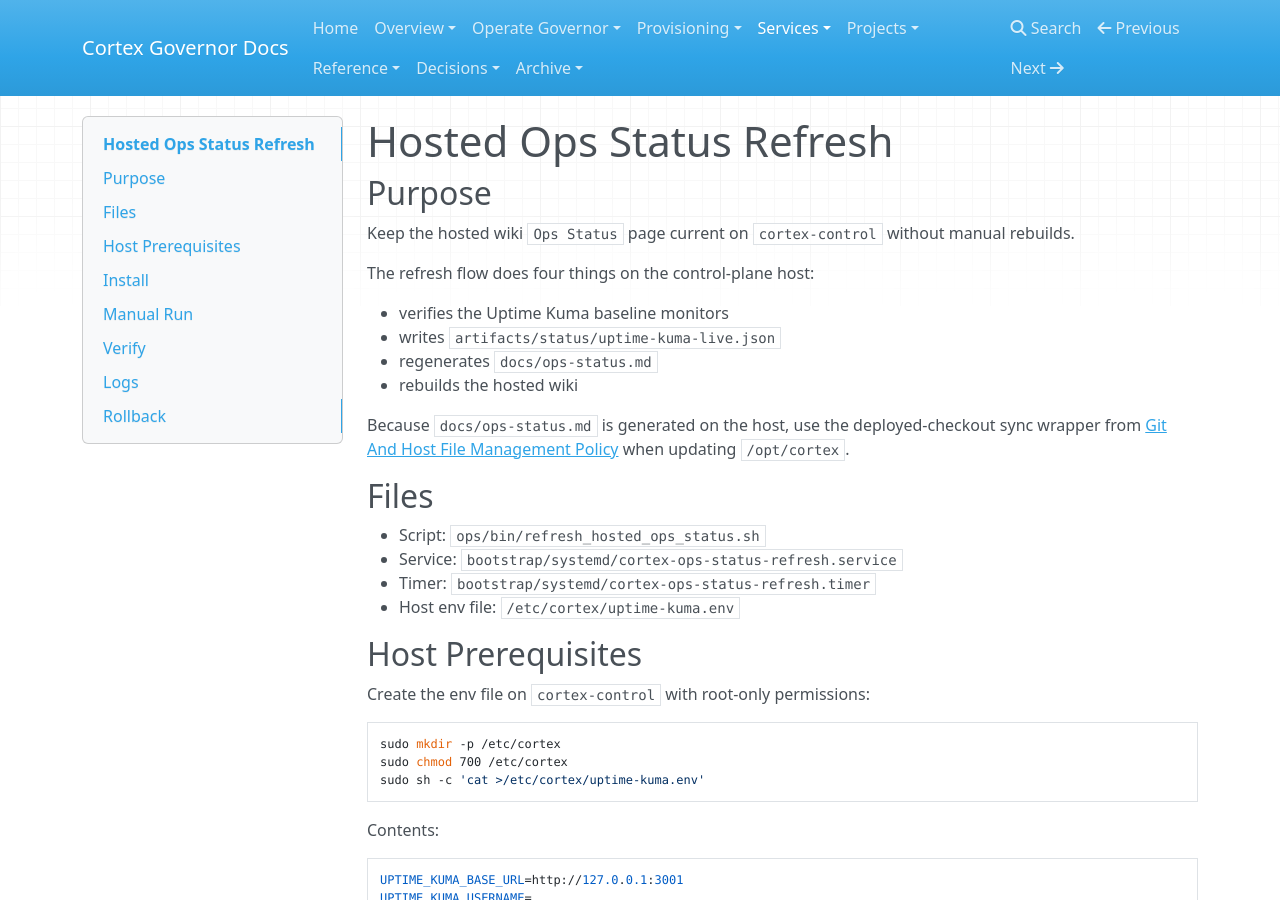
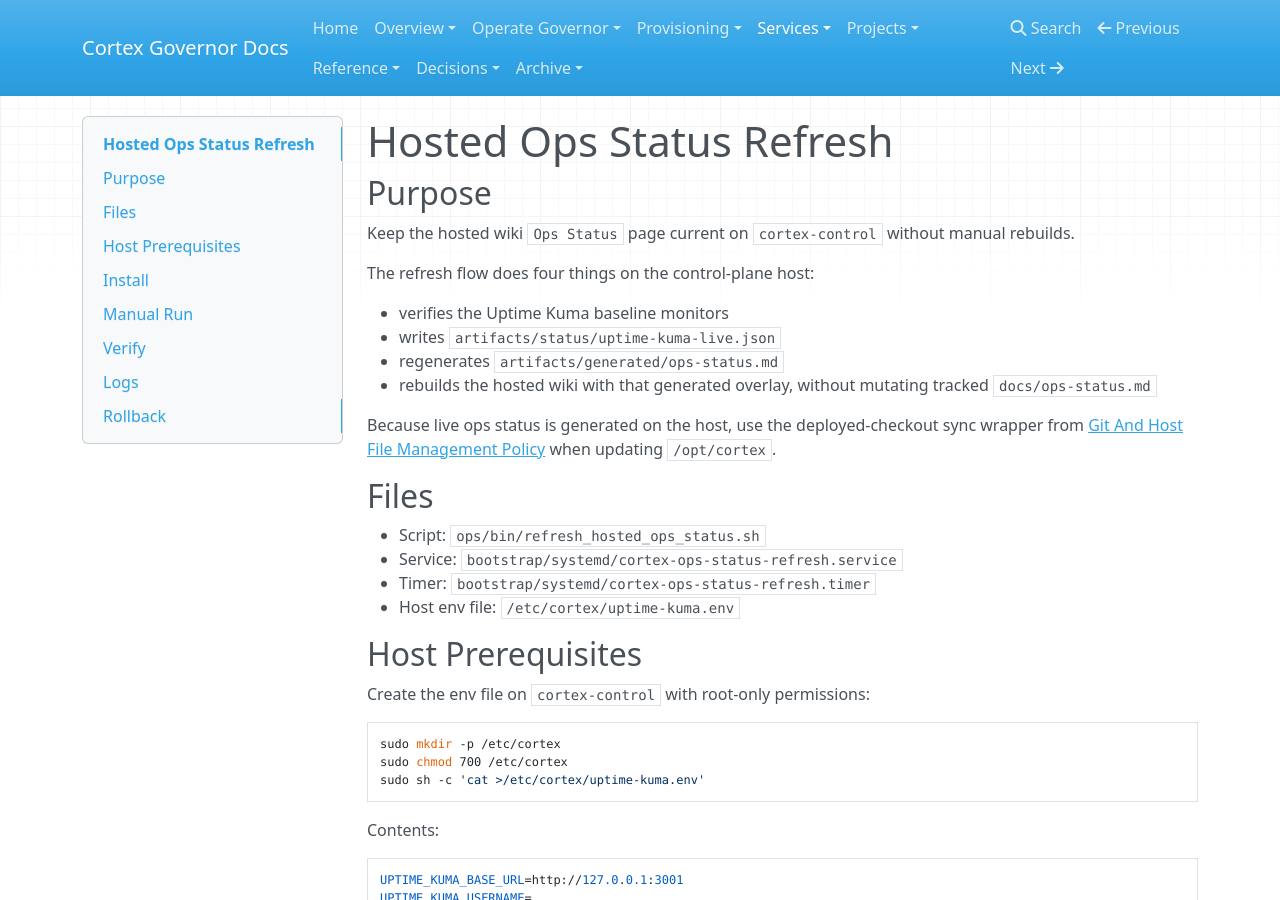
Before and after one commit to msm028/Cortex, an MkDocs documentation site: the page built from docs/runbooks/hosted-ops-status-refresh.md, in a window 1280 px wide and 900 px high. Built offline with MkDocs 1.6.1, drawn with Linux system fonts in a browser that asks for light colours; nearby versions of some CDN libraries; some of the changed text lies outside the part shown.

Commit message:
Overlay live ops status outside tracked docs

```diff
--- a/docs/runbooks/hosted-ops-status-refresh.md
+++ b/docs/runbooks/hosted-ops-status-refresh.md
@@ -8,10 +8,10 @@
 
 - verifies the Uptime Kuma baseline monitors
 - writes `artifacts/status/uptime-kuma-live.json`
-- regenerates `docs/ops-status.md`
-- rebuilds the hosted wiki
+- regenerates `artifacts/generated/ops-status.md`
+- rebuilds the hosted wiki with that generated overlay, without mutating tracked `docs/ops-status.md`
 
-Because `docs/ops-status.md` is generated on the host, use the deployed-checkout sync wrapper from [Git And Host File Management Policy](./git-and-host-management.md) when updating `/opt/cortex`.
+Because live ops status is generated on the host, use the deployed-checkout sync wrapper from [Git And Host File Management Policy](./git-and-host-management.md) when updating `/opt/cortex`.
 
 ## Files
 
@@ -107,5 +107,5 @@
 This does not remove:
 
 - `artifacts/status/uptime-kuma-live.json`
-- `docs/ops-status.md`
+- `artifacts/generated/ops-status.md`
 - the hosted wiki stack
```
Also changed, not shown: bootstrap/compose/wiki/README.md (+7 -0 lines), docs/runbooks/deploy-wiki.md (+6 -0 lines), docs/runbooks/git-and-host-management.md (+2 -1 lines), 4 other files.
